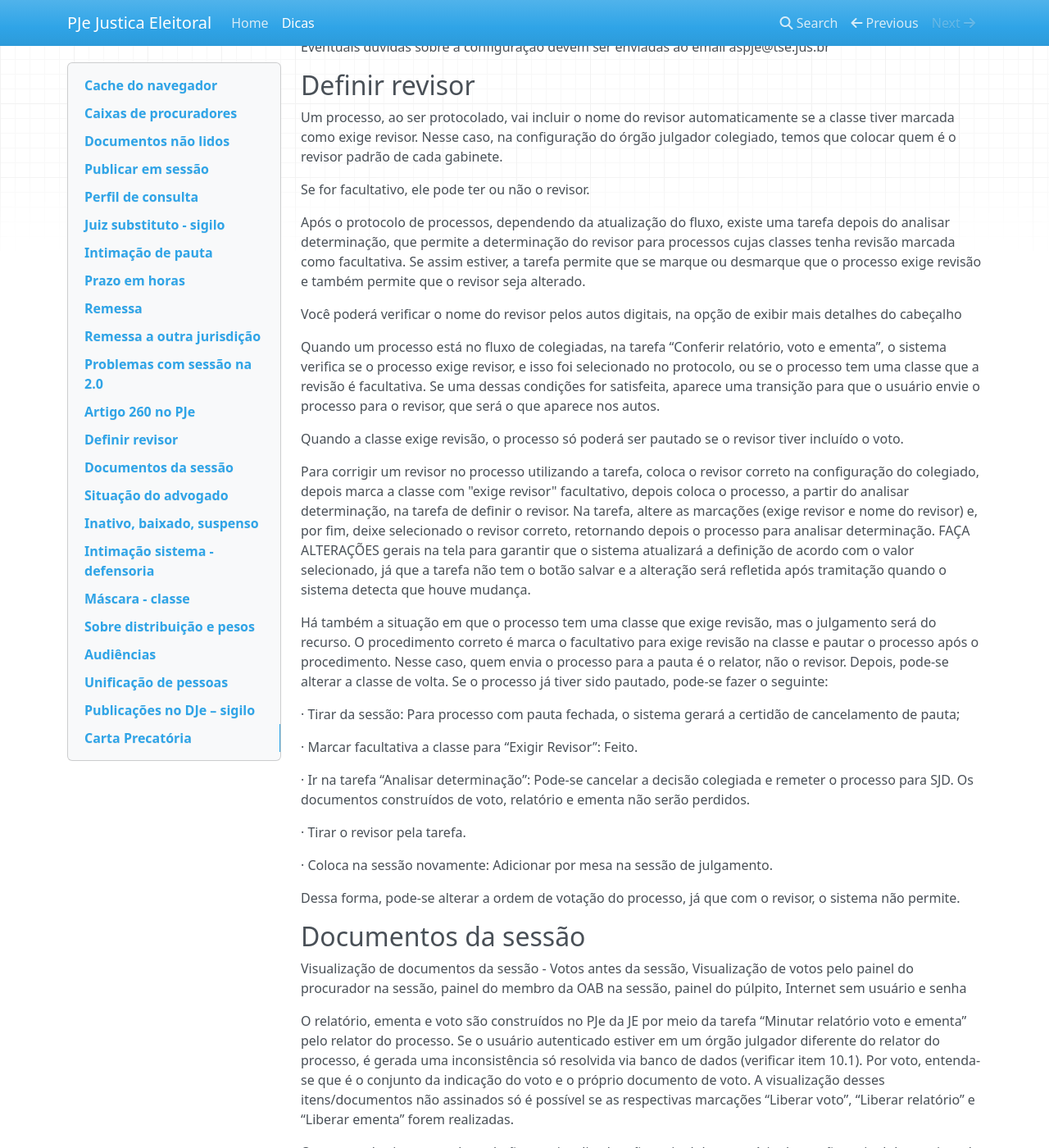
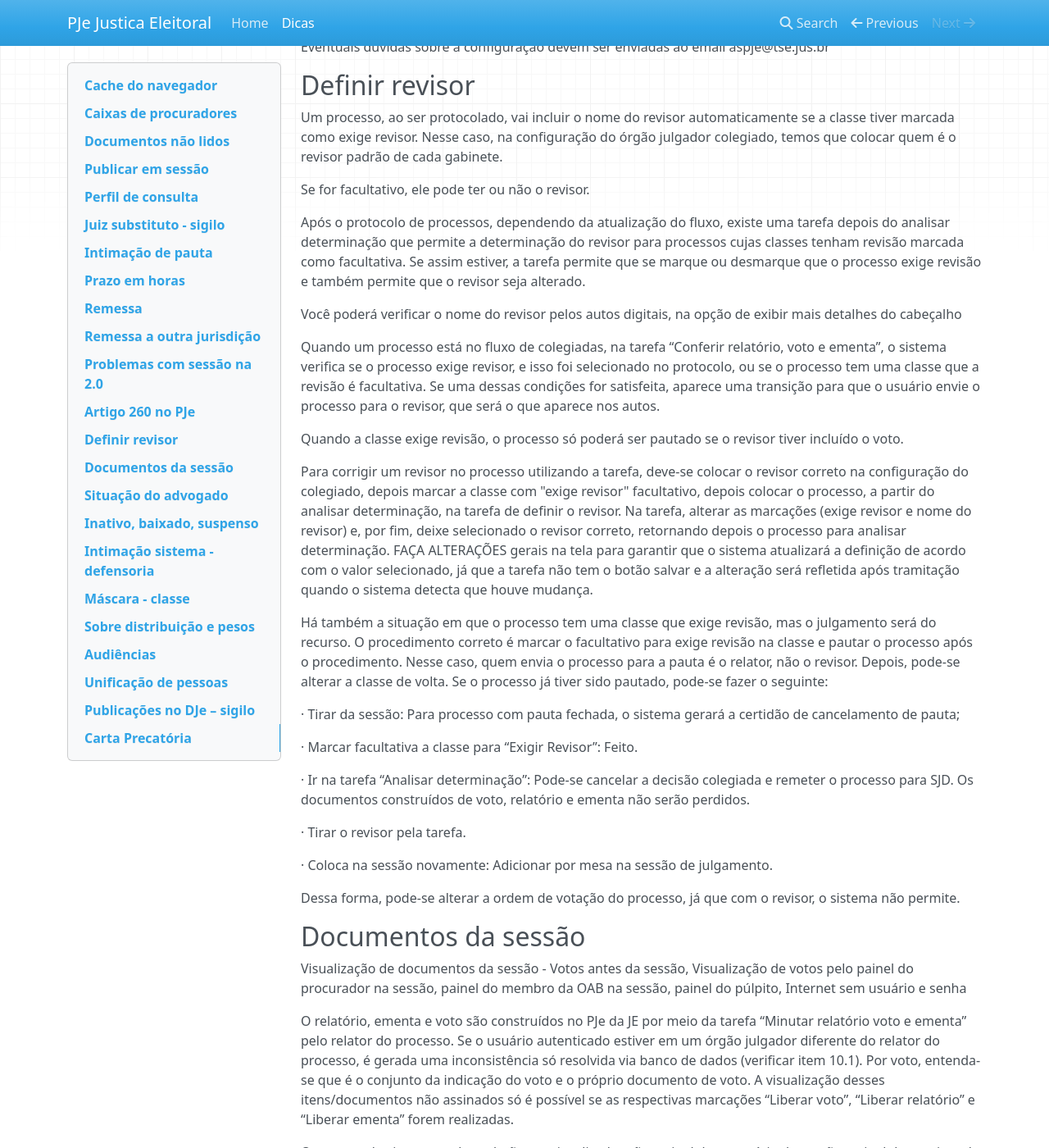
Before and after one commit to PJeJE/dicas_versao_1, an MkDocs documentation site: the page built from docs/dicas.md, in a window 1280 px wide and 1400 px high, scrolled down 11012 px. Shown: the whole window at 82% size. Built offline with MkDocs 1.6.1, drawn with Linux system fonts in a browser that asks for light colours; nearby versions of some CDN libraries; old or Windows-style settings are respelled for this version of MkDocs.

Commit message:
Ajuste em definir revisor e inclusão de vídeos

```diff
--- a/docs/dicas.md
+++ b/docs/dicas.md
@@ -372,7 +372,7 @@ Um processo, ao ser protocolado, vai incluir o nome do revisor automaticamente s
 Se for facultativo, ele pode ter ou não o revisor.
 
 
-Após o protocolo de processos, dependendo da atualização do fluxo, existe uma tarefa depois do analisar determinação, que permite a determinação do revisor para processos cujas classes tenha revisão marcada como facultativa. Se assim estiver, a tarefa permite que se marque ou desmarque que o processo exige revisão e também permite que o revisor seja alterado.
+Após o protocolo de processos, dependendo da atualização do fluxo, existe uma tarefa depois do analisar determinação que permite a determinação do revisor para processos cujas classes tenham revisão marcada como facultativa. Se assim estiver, a tarefa permite que se marque ou desmarque que o processo exige revisão e também permite que o revisor seja alterado.
 
 
 Você poderá verificar o nome do revisor pelos autos digitais, na opção de exibir mais detalhes do cabeçalho
@@ -381,9 +381,9 @@ Quando um processo está no fluxo de colegiadas, na tarefa “Conferir relatóri
 
 Quando a classe exige revisão, o processo só poderá ser pautado se o revisor tiver incluído o voto.
 
-Para corrigir um revisor no processo utilizando a tarefa, coloca o revisor correto na configuração do colegiado, depois marca a classe com "exige revisor" facultativo, depois coloca o processo, a partir do analisar determinação, na tarefa de definir o revisor. Na tarefa, altere as marcações (exige revisor e nome do revisor) e, por fim, deixe selecionado o revisor correto, retornando depois o processo para analisar determinação. FAÇA ALTERAÇÕES gerais na tela para garantir que o sistema atualizará a definição de acordo com o valor selecionado, já que a tarefa não tem o botão salvar e a alteração será refletida após tramitação quando o sistema detecta que houve mudança.
+Para corrigir um revisor no processo utilizando a tarefa, deve-se colocar o revisor correto na configuração do colegiado, depois marcar a classe com "exige revisor" facultativo, depois colocar o processo, a partir do analisar determinação, na tarefa de definir o revisor. Na tarefa, alterar as marcações (exige revisor e nome do revisor) e, por fim, deixe selecionado o revisor correto, retornando depois o processo para analisar determinação. FAÇA ALTERAÇÕES gerais na tela para garantir que o sistema atualizará a definição de acordo com o valor selecionado, já que a tarefa não tem o botão salvar e a alteração será refletida após tramitação quando o sistema detecta que houve mudança.
 
-Há também a situação em que o processo tem uma classe que exige revisão, mas o julgamento será do recurso. O procedimento correto é marca o facultativo para exige revisão na classe e pautar o processo após o procedimento. Nesse caso, quem envia o processo para a pauta é o relator, não o revisor. Depois, pode-se alterar a classe de volta. Se o processo já tiver sido pautado, pode-se fazer o seguinte:
+Há também a situação em que o processo tem uma classe que exige revisão, mas o julgamento será do recurso. O procedimento correto é marcar o facultativo para exige revisão na classe e pautar o processo após o procedimento. Nesse caso, quem envia o processo para a pauta é o relator, não o revisor. Depois, pode-se alterar a classe de volta. Se o processo já tiver sido pautado, pode-se fazer o seguinte:
 
 ·         Tirar da sessão: Para processo com pauta fechada, o sistema gerará a certidão de cancelamento de pauta;
 
```
Also changed, not shown: docs/index.md (+5 -0 lines).
